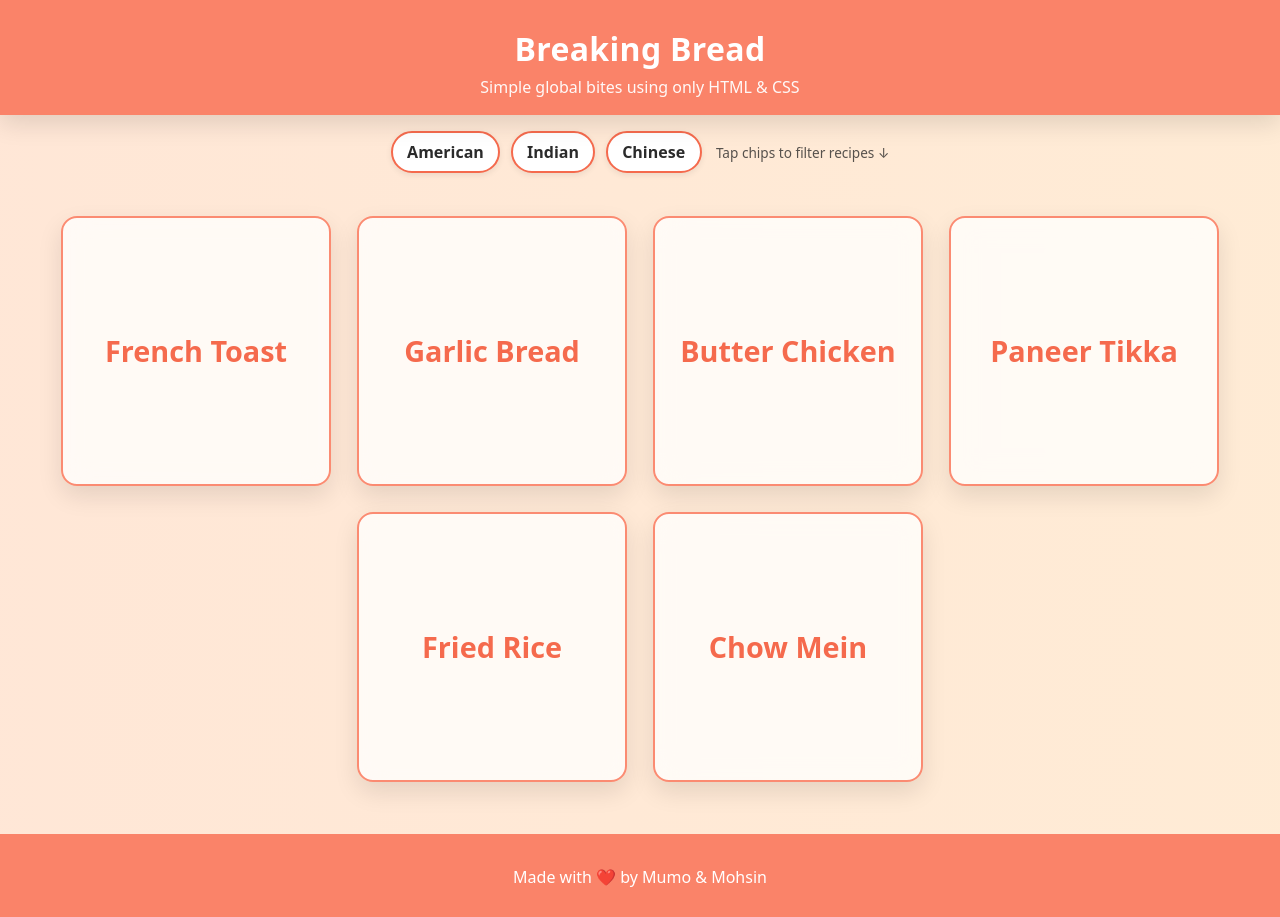
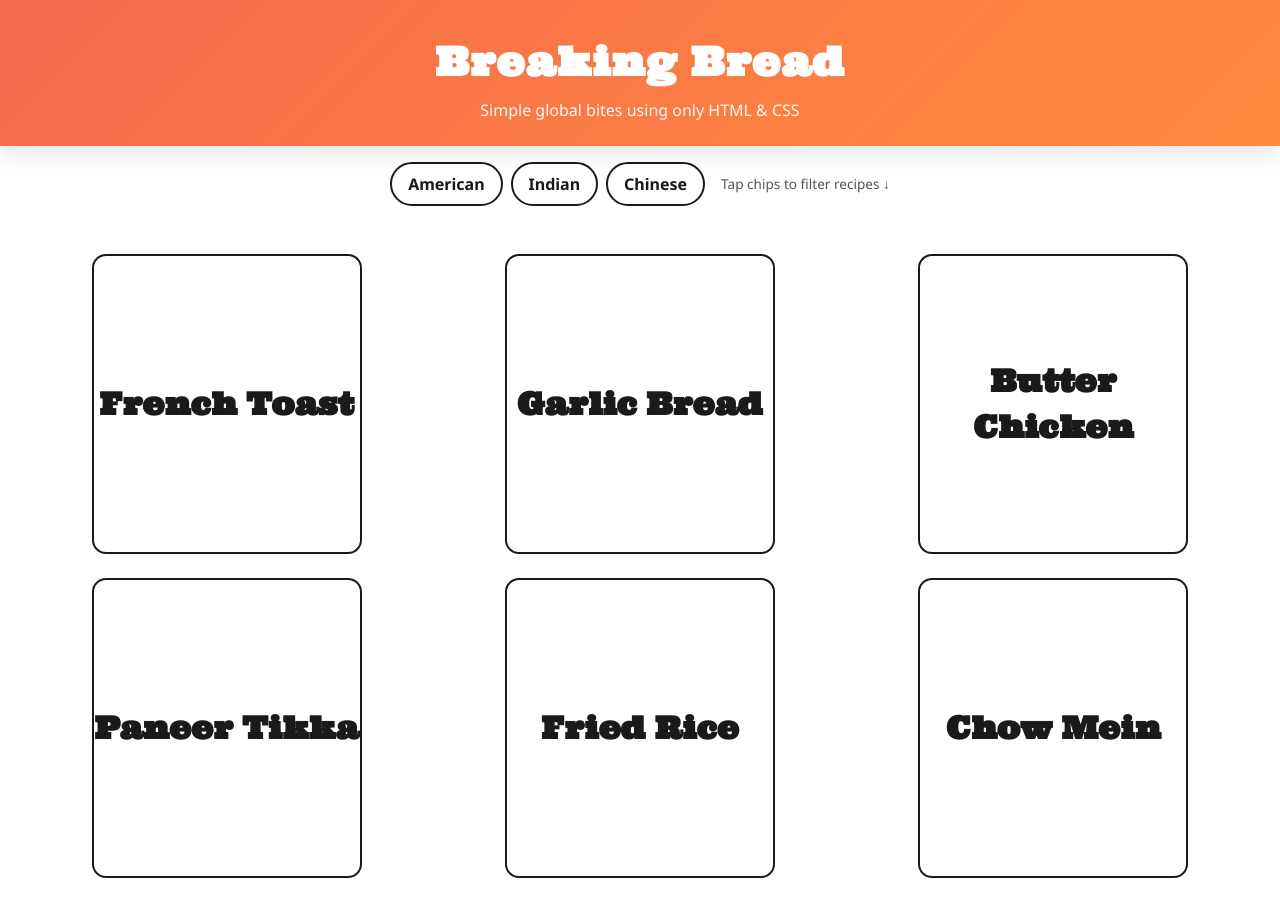
Before and after one commit to mumomuthike/foodreview, a plain HTML site: page index.html in a window 1280 px wide. Shown: the top 917 px of the page. Drawn offline with Linux system fonts and the light colour scheme.

Commit message:
Update style.css
Making it my style

```diff
--- a/style.css
+++ b/style.css
@@ -1,221 +1,232 @@
-/* ===========================
-   Theme & tokens
-=========================== */
-:root{
-    --brand:#f56a4d;
-    --ink:#1f1f1f;
-    --paper:rgba(255,255,255,0.78); /* translucent glass */
-    --paper-solid:#ffffff;
-    --chip-on:#ffffff;
-    --chip-off:#ffd8cb;
-    --bg1:#ffedd5;  /* gradient colors */
-    --bg2:#ffe1d8;
-    --bg3:#ffd1ba;
-    --bg4:#ffbfa3;
-
-    --protein:#8cc084;
-    --carbs:#5aa9e6;
-    --fat:#f4a261;
+/* themes */
+:root {
+  --black: #1a1a1a;
+  --white: #ffffff;
+  --red: #f56a4d;
+  --orange: #ff8b3d;
+  --accent-gradient: linear-gradient(135deg, var(--red), var(--orange));
 }
 
-  *{ box-sizing:border-box; }
-  html,body{ height:100%; }
-  body{
-    font-family: "Poppins", system-ui, -apple-system, Segoe UI, Roboto, sans-serif;
-    color: var(--ink);
-    margin:0; text-align:center;
-
-    /* Animated gradient background */
-    background: linear-gradient(270deg, var(--bg1), var(--bg2), var(--bg3), var(--bg4));
-    background-size: 800% 800%;
-    animation: gradientShift 14s ease infinite;
+/* styles */
+* {
+  box-sizing: border-box;
+  margin: 0;
+  padding: 0;
 }
 
-  /* Prefer reduced motion: stop background animation */
-  @media (prefers-reduced-motion: reduce){
-    body{ animation: none; }
+body {
+  font-family: "Noto Sans", sans-serif;
+  color: var(--black);
+  background: var(--white);
+  text-align: center;
+  line-height: 1.5;
 }
 
-  @keyframes gradientShift{
-    0%{   background-position: 0% 50%; }
-    50%{  background-position:100% 50%; }
-    100%{ background-position: 0% 50%; }
+/* header */
+header {
+  background: var(--accent-gradient);
+  color: var(--white);
+  padding: 2rem 1rem 1.5rem;
+  box-shadow: 0 8px 24px rgba(0, 0, 0, 0.1);
 }
 
-  /* ===========================
-     Header
-  =========================== */
-  header{
-    background: color-mix(in oklab, var(--brand) 85%, #ffffff 15%);
-    color:#fff;
-    padding: 1.6rem 0 1.1rem;
-    box-shadow: 0 8px 24px rgba(0,0,0,.12);
-    backdrop-filter: blur(10px);
+header h1 {
+  font-family: "Ultra", serif;
+  font-size: 2.5rem;
+  letter-spacing: 1px;
+  margin-bottom: 0.4rem;
 }
-  h1{ margin:.1rem 0 .35rem; letter-spacing:.3px; }
-  header p{ margin:0; opacity:.95; }
 
-  /* ===========================
-     Filter chips (CSS-only)
-  =========================== */
-  .filters{
-    display:flex; flex-wrap:wrap; gap:.55rem .65rem;
-    justify-content:center; align-items:center;
-    padding: 1rem 1rem .4rem;
+header p {
+  font-family: "Noto Sans", sans-serif;
+  font-size: 1rem;
+  opacity: 0.95;
 }
-  .filters input[type="checkbox"]{ display:none; }
 
-  .chip{
-    display:inline-block;
-    padding:.5rem .9rem;
-    border:2px solid var(--brand);
-    border-radius:999px;
-    font-weight:700;
-    background: var(--chip-on);
-    color:#2b2b2b;
-    cursor:pointer;
-    user-select:none;
-    transition: transform .12s ease, background-color .2s ease, color .2s ease, box-shadow .2s ease;
-    box-shadow: 0 2px 6px rgba(0,0,0,.08);
+/* filter */
+.filters {
+  display: flex;
+  flex-wrap: wrap;
+  justify-content: center;
+  gap: 0.5rem;
+  padding: 1rem;
+  align-items: center;
 }
-  .chip:hover{ transform: translateY(-1px); box-shadow: 0 6px 14px rgba(0,0,0,.10); }
+
+.filters input[type="checkbox"] {
+  display: none;
+}
+
+.chip {
+  display: inline-block;
+  padding: 0.5rem 1rem;
+  border: 2px solid var(--black);
+  border-radius: 999px;
+  font-weight: 700;
+  background: var(--white);
+  color: var(--black);
+  cursor: pointer;
+  transition: all 0.2s ease;
+}
+
+.chip:hover {
+  background: var(--red);
+  color: var(--white);
+}
 
 #cat-american:not(:checked) + .chip,
-  #cat-indian:not(:checked)   + .chip,
-  #cat-chinese:not(:checked)  + .chip{
-    background: var(--chip-off);
-    color:#7a2e1f;
+#cat-indian:not(:checked) + .chip,
+#cat-chinese:not(:checked) + .chip {
+  background: var(--orange);
+  color: var(--white);
 }
 
-  .hint{ font-size:.85rem; opacity:.75; margin-left:.25rem; }
-
-  /* Filtering behavior (no JS) */
-  #cat-american:not(:checked) ~ main .card[data-cat="american"]{ display:none; }
-  #cat-indian:not(:checked)   ~ main .card[data-cat="indian"]{   display:none; }
-  #cat-chinese:not(:checked)  ~ main .card[data-cat="chinese"]{  display:none; }
-
-  /* ===========================
-     Card grid
-  =========================== */
-  .card-container{
-    display:flex; flex-wrap:wrap; justify-content:center;
-    gap:26px; padding: 36px 20px 44px;
-    max-width:1200px; margin: 0 auto;
+.hint {
+  font-size: 0.85rem;
+  margin-left: 0.5rem;
+  opacity: 0.75;
 }
 
-  /* Glassmorphism card with flip */
-  .card{
-    background:transparent;
-    width:270px; height:270px;
-    perspective:1000px;
-    position:relative; cursor:pointer;
-    border-radius:16px; /* for outer hover glow */
-    transition: box-shadow .25s ease, transform .2s ease;
-  }
-  .card .front,.card .back{
-    position:absolute; inset:0;
-    border:2px solid color-mix(in oklab, var(--brand) 80%, #fff 20%);
-    border-radius:16px;
-    background: var(--paper);
-    backdrop-filter: blur(14px) saturate(120%);
-    -webkit-backdrop-filter: blur(14px) saturate(120%);
-    box-shadow: 0 10px 24px rgba(0,0,0,.10);
-    backface-visibility: hidden;
-    transition: transform .65s;
+/* filter */
+#cat-american:not(:checked) ~ main .card[data-cat="american"],
+#cat-indian:not(:checked) ~ main .card[data-cat="indian"],
+#cat-chinese:not(:checked) ~ main .card[data-cat="chinese"] {
+  display: none;
 }
 
-  /* Front */
-  .front{
-    display:flex; align-items:center; justify-content:center;
-    color: var(--brand); font-weight:800; font-size:1.2rem; padding:1rem;
+/*grid*/
+.card-container {
+  display: grid;
+  grid-template-columns: repeat(3, 1fr);
+  gap: 1.5rem;
+  padding: 2rem;
+  justify-items: center;
 }
 
-  /* Back */
-  .back{
-    transform: rotateY(180deg);
-    padding: 1rem 1rem 1.1rem;
-    text-align:left; font-size:.95rem; line-height:1.35;
-    color:#1f1f1f;
+/* Responsive layout */
+@media (max-width: 1024px) {
+  .card-container {
+    grid-template-columns: repeat(2, 1fr);
+  }
 }
 
-  /* Flip interactions */
-  .card:hover .front{ transform: rotateY(180deg); }
-  .card:hover .back { transform: rotateY(360deg); }
-
-  .card:focus .front, .card:focus-within .front{ transform: rotateY(180deg); outline:none; }
-  .card:focus .back,  .card:focus-within .back { transform: rotateY(360deg); }
-
-  /* Hover glow & lift */
-  .card:hover, .card:focus{
-    box-shadow:
-      0 0 25px rgba(245,106,77,0.55),
-      0 18px 38px rgba(0,0,0,.18);
-    transform: translateY(-2px);
+@media (max-width: 600px) {
+  .card-container {
+    grid-template-columns: 1fr;
+  }
 }
 
-  /* ===========================
-     Lists & typography
-  =========================== */
-  ul{ margin:.3rem 0 .5rem 1.1rem; }
-  .steps{ margin:.4rem 0 .6rem 1.1rem; }
-  .steps li{ margin:.15rem 0; }
-  h3{ margin:.2rem 0 .3rem; font-size:1rem; }
-  h4{ margin:.55rem 0 .35rem; font-size:.95rem; }
-
-  /* ===========================
-     Nutrition bars
-  =========================== */
-  .nutri{
-    display:grid; gap:.48rem;
-    margin-top:.4rem;
-  }
-  .bar{
-    position:relative; height:10px; border-radius:999px; overflow:hidden;
-    background: #ffd9cc; /* track */
-  }
-  .bar span{
-    position:absolute; left:0; top:-1.45rem; font-size:.8rem; font-weight:700;
-    color:#3a3a3a;
-  }
-  .bar::after{
-    content:""; position:absolute; inset:0 auto 0 0; width:0;
-    background: var(--brand);
-    border-radius:999px;
-    animation: grow 1.1s ease forwards;
-  }
-  .bar.protein::after{ background: var(--protein); }
-  .bar.carbs::after{   background: var(--carbs); }
-  .bar.fat::after{     background: var(--fat); }
-
-  /* Animate to percentage defined by --val */
-  @keyframes grow { to { width: var(--val); } }
-
-  /* Only animate when card is active (hover/focus) */
-  .bar::after{ animation-play-state: paused; }
-  .card:hover .bar::after,
-  .card:focus .bar::after{ animation-play-state: running; }
-
-  /* Reduced motion: show final width without animation */
-  @media (prefers-reduced-motion: reduce){
-    .card .front, .card .back{ transition: none; }
-    .bar::after{ animation: none; width: var(--val); }
+/* card structure */
+.card {
+  width: 270px;
+  height: 300px;
+  perspective: 1000px;
+  border-radius: 14px;
+  position: relative;
+  cursor: pointer;
+  transition: transform 0.2s ease, box-shadow 0.3s ease;
 }
 
-  /* ===========================
-     Footer
-  =========================== */
-  footer{
-    background: color-mix(in oklab, var(--brand) 85%, #ffffff 15%);
-    color:#fff;
-    padding: 1rem 0; margin-top: 8px;
-    backdrop-filter: blur(10px);
+.card:hover {
+  transform: translateY(-3px);
+  box-shadow: 0 10px 20px rgba(245, 106, 77, 0.3);
 }
 
-  /* ===========================
-     Responsive
-  =========================== */
-  @media (max-width: 760px){
-    .card{ width:100%; max-width:360px; height:270px; }
-    .card-container{ gap:18px; padding: 22px 16px 30px; }
-    .filters{ padding:.9rem .8rem .25rem; }
+.card .front,
+.card .back {
+  position: absolute;
+  inset: 0;
+  border-radius: 14px;
+  border: 2px solid var(--black);
+  backface-visibility: hidden;
+  overflow: hidden;
+  transition: transform 0.7s ease;
 }
+
+/* Front of card */
+.front {
+  background-color: var(--white);
+  display: flex;
+  align-items: center;
+  justify-content: center;
+  font-family: "Ultra", serif;
+  font-size: 1.3rem;
+  color: var(--black);
+}
+
+/* back of card*/
+.back {
+  background: var(--accent-gradient);
+  color: var(--white);
+  transform: rotateY(180deg);
+  padding: 1rem;
+  text-align: left;
+  font-family: "Noto Sans", sans-serif;
+}
+
+/* flip */
+.card:hover .front {
+  transform: rotateY(180deg);
+}
+.card:hover .back {
+  transform: rotateY(360deg);
+}
+
+/* text */
+h3, h4 {
+  font-family: "Ultra", serif;
+  margin: 0.3rem 0 0.5rem;
+}
+
+ul, ol {
+  margin-left: 1.1rem;
+  margin-bottom: 0.6rem;
+}
+
+li {
+  margin: 0.2rem 0;
+}
+
+/*nutrition bars*/
+.nutri {
+  display: grid;
+  gap: 0.4rem;
+  margin-top: 0.6rem;
+}
+
+.bar {
+  position: relative;
+  height: 10px;
+  border-radius: 999px;
+  overflow: hidden;
+  background: rgba(255, 255, 255, 0.3);
+}
+
+.bar span {
+  position: absolute;
+  left: 0;
+  top: -1.3rem;
+  font-size: 0.8rem;
+  font-weight: 700;
+  color: var(--white);
+}
+
+.bar::after {
+  content: "";
+  position: absolute;
+  inset: 0 auto 0 0;
+  width: var(--val);
+  background: var(--white);
+  border-radius: 999px;
+  transition: width 1s ease;
+}
+
+/*footer*/
+footer {
+  background: var(--black);
+  color: var(--white);
+  padding: 1rem 0;
+  font-family: "Rock Salt", cursive;
+  font-size: 0.9rem;
+  margin-top: 2rem;
+}
```
Lines whose indentation alone changed are shown as unchanged.
